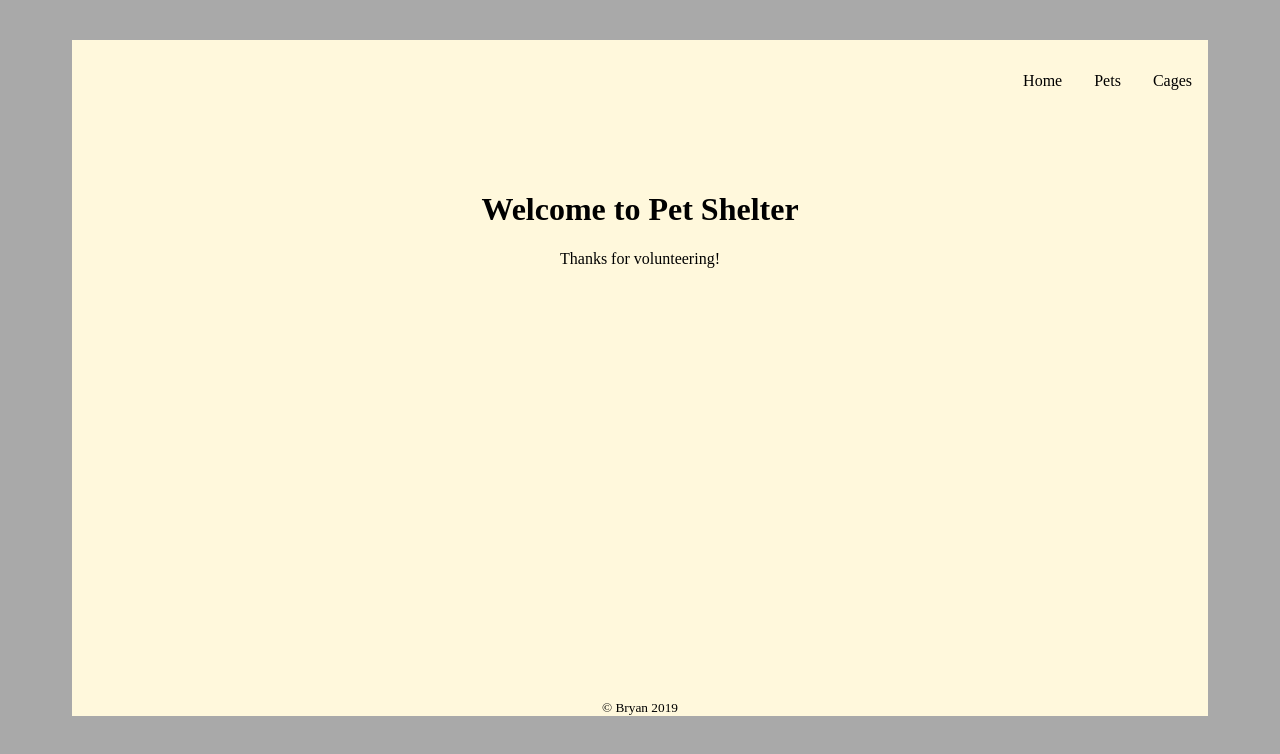
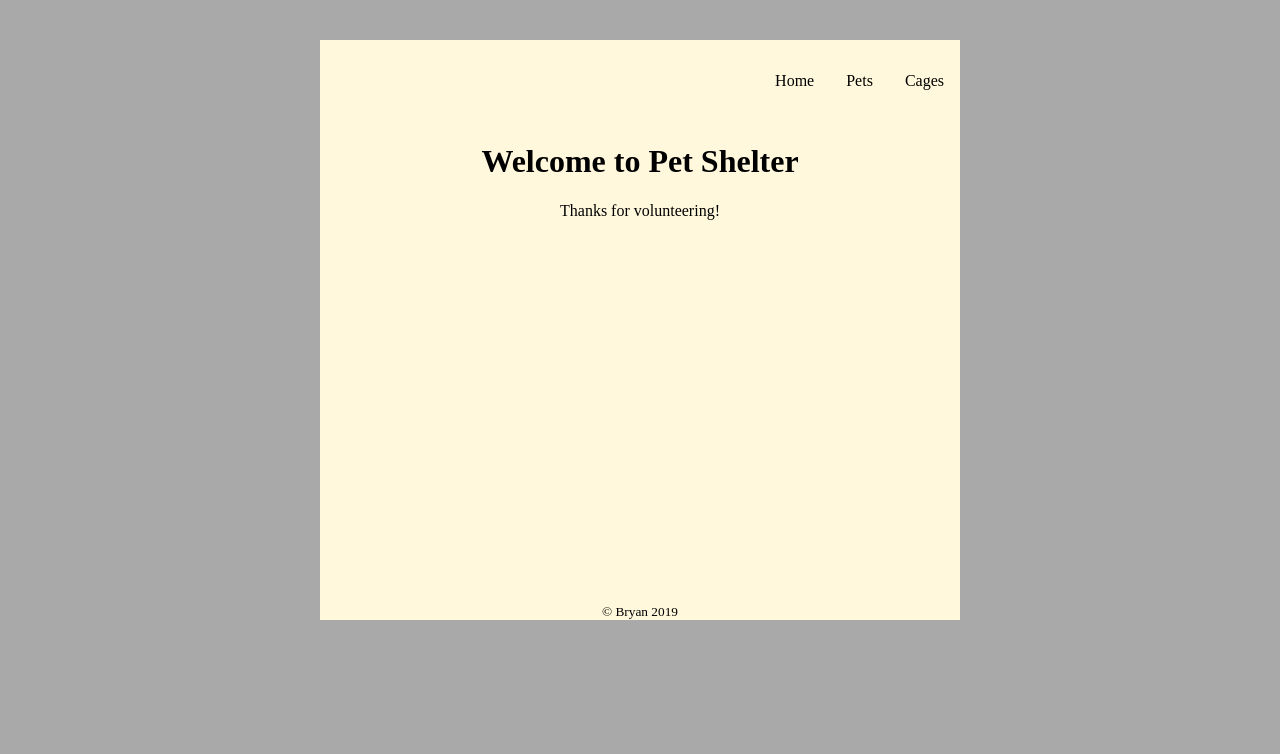
Before and after one commit to bryancharleslong/shelter-spa, a website built with Parcel: page pet-shelter-frontend/index.html in a window 1280 px wide. Built offline with nearby package versions, Linux system fonts and the light colour scheme.

Commit message:
app max width

```diff
--- a/pet-shelter-frontend/css/styles.css
+++ b/pet-shelter-frontend/css/styles.css
@@ -2,14 +2,17 @@
 body {
     background-color: darkgray;
     margin: 5vh;
+
 }
 button {
     cursor: pointer;
 }
-#header, #footer {
+#app, #header, #footer {
     background-color: cornsilk;
-    margin: 0 2rem;
+    margin: auto;
+    max-width: 50vw;
 }
+
 #footer  {
     text-align: center;
 }
@@ -30,10 +33,8 @@ button {
     display: flex;
     flex-direction: column;
     justify-content: space-between;
-    padding: 3rem;
+
     text-align: center;
-    background-color: cornsilk;
-    margin: 0 2rem;
     min-height: 60vh;
 }
 #app ul {
```
Also changed, not shown: 3 other files.
